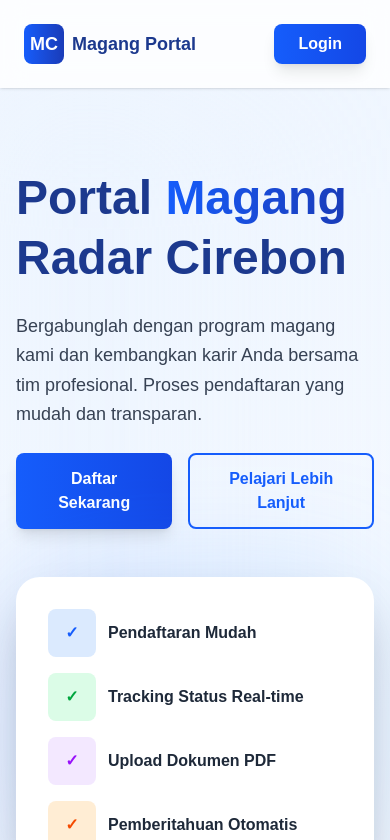
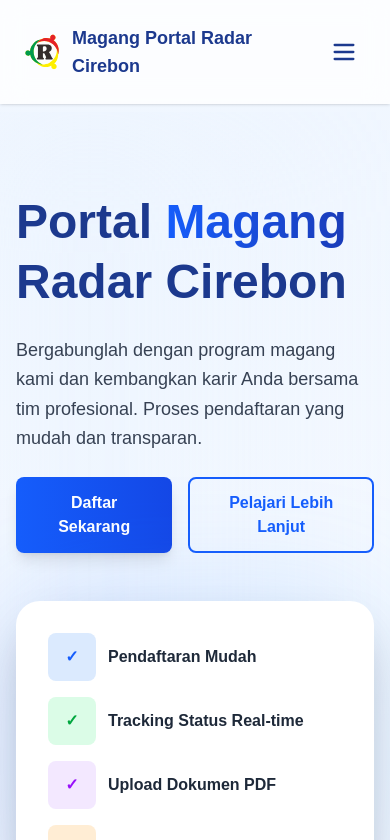
Before and after one commit to INDandy/magang-portal, a Next.js app: page / in a window 390 px wide. Shown: the top 840 px of the page. Built offline with nearby package versions, Linux system fonts and the light colour scheme.

Commit message:
Edited Some Informations and notification icon

```diff
--- a/app/components/ApplicationForm.tsx
+++ b/app/components/ApplicationForm.tsx
@@ -207,7 +207,7 @@
           <li>File harus berformat PDF dengan ukuran maksimal 5MB</li>
           <li>Pastikan semua data yang Anda isi sudah benar</li>
           <li>Admin akan meninjau aplikasi Anda dalam waktu 3-7 hari kerja</li>
-          <li>Anda akan menerima notifikasi melalui email tentang status aplikasi</li>
+          <li>Anda akan menerima notifikasi melalui notifikasi yang ada di website ini</li>
         </ul>
       </div>
     </div>
--- a/app/page.tsx
+++ b/app/page.tsx
@@ -8,6 +8,7 @@
   const [mode, setMode] = useState<"login" | "register-user" | "register-admin">("login");
   const [form, setForm] = useState({ name: "", email: "", password: "" });
   const [popup, setPopup] = useState<string | null>(null);
+  const [open, setOpen] = useState(false);
   const [isLoggedIn, setIsLoggedIn] = useState(false);
   const [userName, setUserName] = useState<string | null>(null);
   const [userRole, setUserRole] = useState<string | null>(null);
@@ -153,28 +154,31 @@
       `}</style>
 
       {/* Navbar */}
-      <nav className="flex justify-between items-center p-6 shadow-sm bg-white/80 backdrop-blur-md sticky top-0 z-40">
+<nav className="sticky top-0 z-40 bg-white/80 backdrop-blur-md shadow-sm">
+  <div className="flex justify-between items-center p-6">
+
+    {/* Logo + Title */}
     <div className="flex items-center gap-2">
-          <div className="w-10 h-10 bg-gradient-to-r from-blue-600 to-blue-800 rounded-lg flex items-center justify-center text-white font-bold text-lg">
-            MC
+      <img src="/icon.svg" alt="Logo" className="w-10 h-10 object-contain" />
+      <h3 className="font-bold text-blue-900 text-lg">
+        Magang Portal Radar Cirebon
+      </h3>
     </div>
-          <h3 className="font-bold text-blue-900 text-lg">Magang Portal</h3>
-        </div>
-        <div className="flex items-center gap-4">
+
+    {/* Desktop Menu */}
+    <div className="hidden md:flex items-center gap-4">
       {isLoggedIn && userName ? (
         <div className="flex items-center gap-4">
-              {userRole === "USER" && applicantId ? (
-                <NotificationsWidget applicantId={applicantId} />
-              ) : null}
           <div className="flex items-center gap-2">
             <div className="w-10 h-10 bg-gradient-to-r from-green-600 to-green-800 rounded-full flex items-center justify-center text-white font-bold">
               {userName.charAt(0).toUpperCase()}
             </div>
             <div>
               <p className="text-sm text-gray-600">Welcome</p>
-                  <p className="font-bold text-blue-900">Hello, {userName}</p>
+              <p className="font-bold text-blue-900">{userName}</p>
             </div>
           </div>
+
           <button
             onClick={handleLogout}
             className="bg-red-600 hover:bg-red-700 text-white font-semibold px-4 py-2 rounded-lg transition"
@@ -184,14 +188,70 @@
         </div>
       ) : (
         <button
-              className="bg-gradient-to-r from-blue-600 to-blue-700 text-white font-semibold px-6 py-2 rounded-lg shadow-lg hover:shadow-xl hover:scale-105 transition transform"
+          className="bg-gradient-to-r from-blue-600 to-blue-700 text-white font-semibold px-6 py-2 rounded-lg shadow-lg hover:shadow-xl hover:scale-105 transition"
           onClick={() => setShowLogin(true)}
         >
           Login
         </button>
       )}
     </div>
+
+    {/* Mobile Hamburger */}
+    <button
+      className="md:hidden p-2 rounded-lg hover:bg-gray-100 transition"
+      onClick={() => setOpen(!open)}
+    >
+      <svg
+        className="w-7 h-7 text-blue-900"
+        fill="none"
+        stroke="currentColor"
+        strokeWidth="2"
+        viewBox="0 0 24 24"
+      >
+        <path strokeLinecap="round" strokeLinejoin="round" d="M4 6h16M4 12h16M4 18h16" />
+      </svg>
+    </button>
+  </div>
+
+  {/* Mobile Dropdown */}
+    {open && (
+      <div className="md:hidden px-6 pb-4 flex flex-col gap-4 animate-fade-in">
+        {isLoggedIn && userName ? (
+          <>
+            <div className="flex items-center gap-3">
+              <div className="w-10 h-10 bg-gradient-to-r from-green-600 to-green-800 rounded-full flex items-center justify-center text-white font-bold">
+                {userName.charAt(0).toUpperCase()}
+              </div>
+              <div>
+                <p className="text-sm text-gray-600">Welcome</p>
+                <p className="font-bold text-blue-900">{userName}</p>
+              </div>
+            </div>
+
+            <button
+              onClick={handleLogout}
+              className="bg-red-600 hover:bg-red-700 text-white font-semibold px-4 py-2 rounded-lg transition"
+            >
+              Logout
+            </button>
+          </>
+        ) : (
+          <button
+            className="bg-gradient-to-r from-blue-600 to-blue-700 text-white font-semibold px-6 py-2 rounded-lg shadow-lg hover:shadow-xl hover:scale-105 transition"
+            onClick={() => setShowLogin(true)}
+          >
+            Login
+          </button>
+        )}
+      </div>
+    )}
   </nav>
+
+    <div className="w-full px-6 mt-2 flex justify-end" >
+       {userRole === "USER" && applicantId ? (
+              <NotificationsWidget applicantId={applicantId} />
+            ) : null}
+    </div>
 
       {/* Hero Section */}
       <section className="relative py-20 px-4 overflow-hidden">
@@ -348,13 +408,14 @@
             </div>
             <div>
               <h4 className="text-lg font-bold mb-4">Kontak</h4>
-              <p className="text-blue-200">Email: magang@radarcirebon.com</p>
-              <p className="text-blue-200">Phone: +62-XXX-XXXX-XXXX</p>
+              <p className="text-blue-200">Email: radarcireboncom@gmail.com</p>
+              <p className="text-blue-200">Phone: (0231) 483531/483533</p>
             </div>
             <div>
               <h4 className="text-lg font-bold mb-4">Jam Kerja</h4>
-              <p className="text-blue-200">Senin - Jumat: 08:00 - 17:00</p>
-              <p className="text-blue-200">Sabtu - Minggu: Tutup</p>
+              <p className="text-blue-200">Senin - Jumat: 08:00 - 16:00</p>
+              <p className="text-blue-200">Sabtu: 08.00 - 14.00</p>
+              <p className="text-blue-200">Minggu: Tutup</p>
             </div>
           </div>
           <div className="border-t border-blue-800 pt-8 text-center text-blue-200">
```
Also changed, not shown: public/icon.svg (added). Lines whose indentation alone changed are shown as unchanged.
